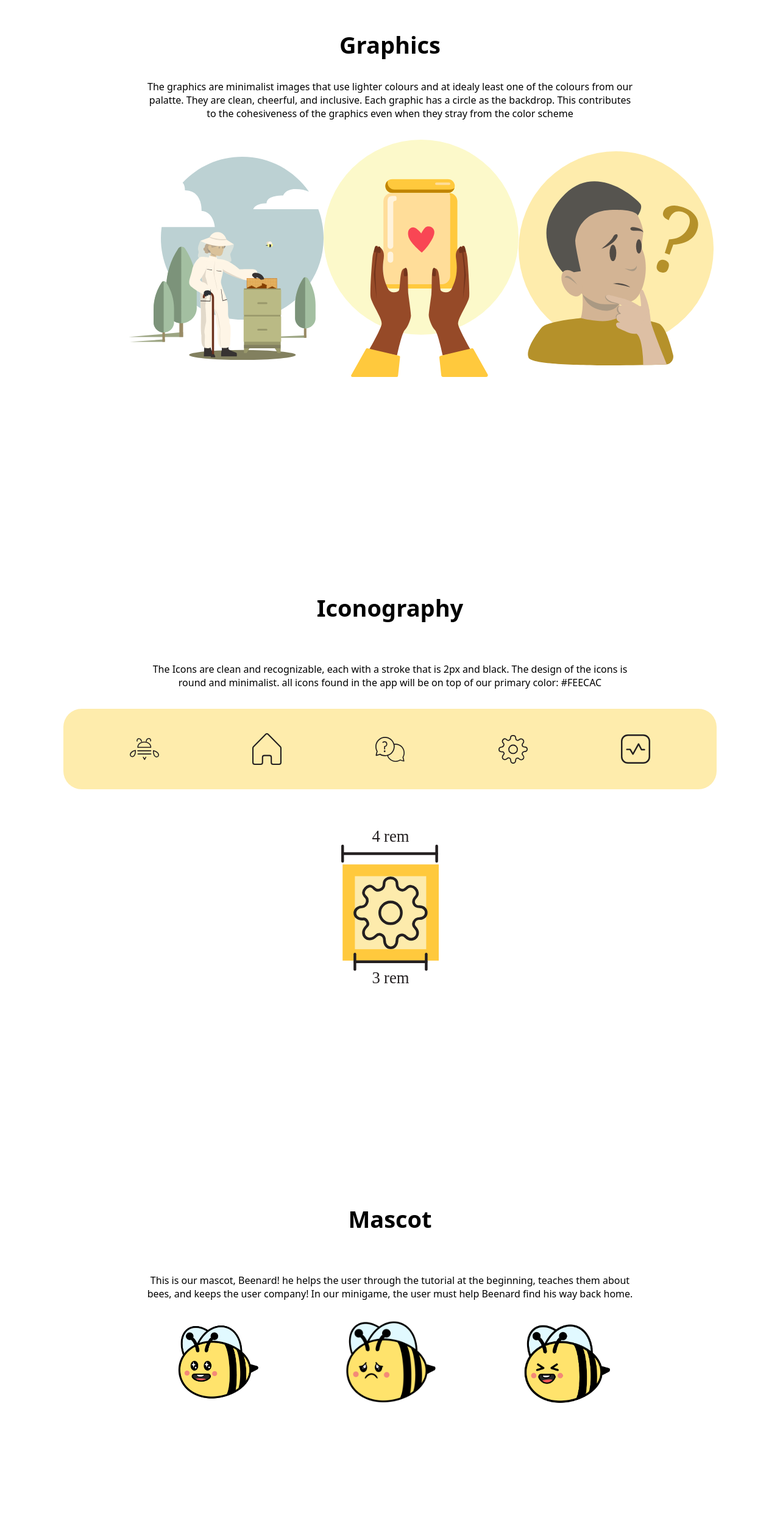
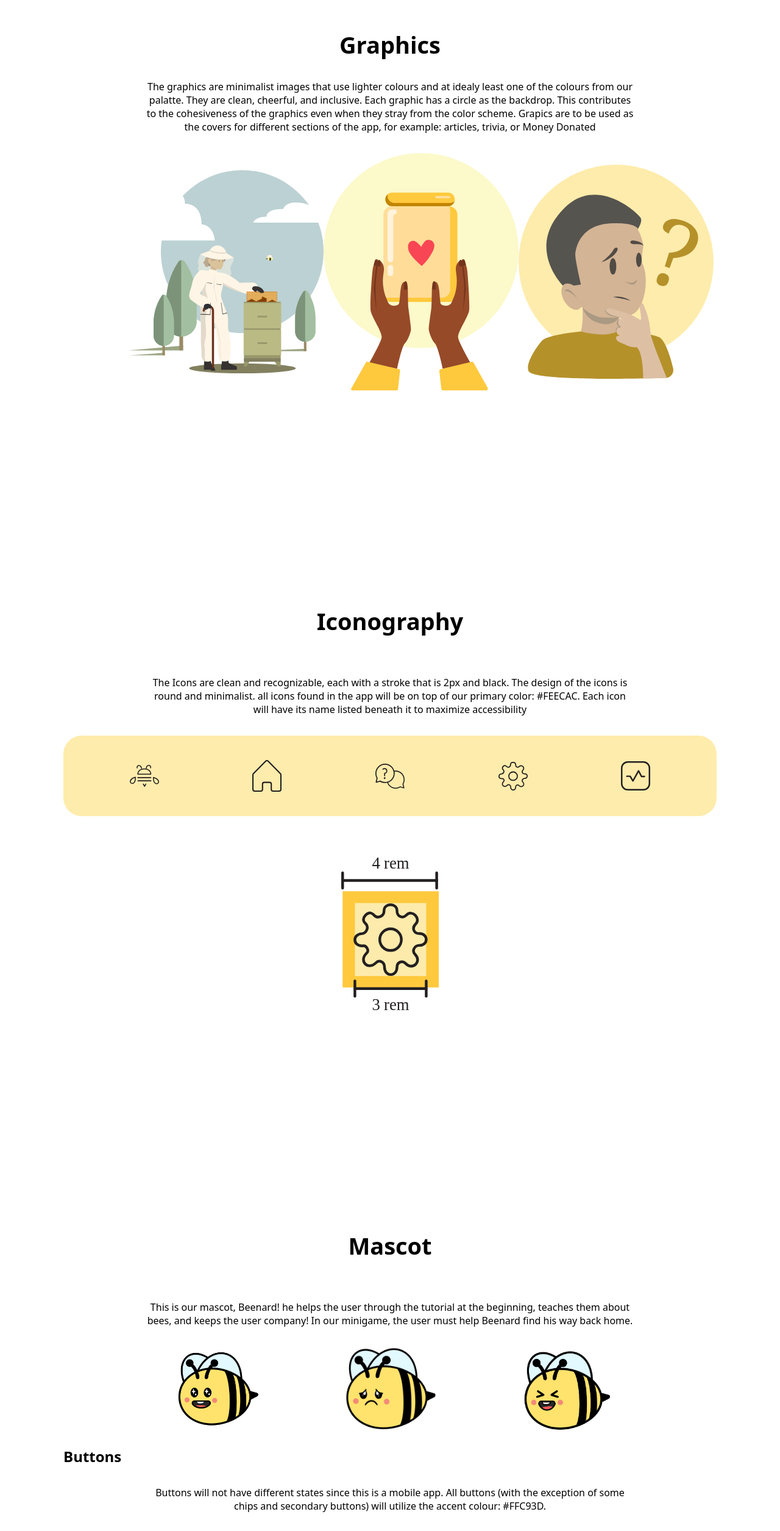
Before and after one commit to kellyzyhuang/HiveFive-Styleguide, a Next.js app: page /Graphics in a window 1280 px wide. Shown: the part 180-2690 px from the top of the page at 61% size. Before the commit the page ends 2591 px from the top, so only its background shows below. Built offline with nearby package versions, Linux system fonts and the light colour scheme.

Commit message:
Buttons HTML

```diff
--- a/pages/Graphics.js
+++ b/pages/Graphics.js
@@ -15,7 +15,7 @@ export default function Graphics() {
       <main className={`${styles.main}`}>
         <div className={styles.graphics}>
           <h2>Graphics</h2>
-          <p className={styles.description}>The graphics are minimalist images that use lighter colours and at idealy least one of the colours from our palatte. They are clean, cheerful, and inclusive. Each graphic has a circle as the backdrop. This contributes to the cohesiveness of the graphics even when they stray from the color scheme</p>
+          <p className={styles.description}>The graphics are minimalist images that use lighter colours and at idealy least one of the colours from our palatte. They are clean, cheerful, and inclusive. Each graphic has a circle as the backdrop. This contributes to the cohesiveness of the graphics even when they stray from the color scheme. Grapics are to be used as the covers for different sections of the app, for example: articles, trivia, or Money Donated</p>
           <div className={styles.graphicImgs}>
             <img src="/images/Beekeeper.svg" className={styles.graphicExample}/>
             <img src="/images/donate.svg" className={styles.graphicExample}/>
@@ -24,7 +24,7 @@ export default function Graphics() {
         </div>
         <div className={styles.iconography}>
           <h2>Iconography</h2>
-          <p className={styles.description}>The Icons are clean and recognizable, each with a stroke that is 2px and black. The design of the icons is round and minimalist. all icons found in the app will be on top of our primary color: #FEECAC</p>
+          <p className={styles.description}>The Icons are clean and recognizable, each with a stroke that is 2px and black. The design of the icons is round and minimalist. all icons found in the app will be on top of our primary color: #FEECAC. Each icon will have its name listed beneath it to maximize accessibility</p>
           <div className={styles.iconImgs}>
             <img src="/images/hamburger.svg" className={styles.iconExample}/>
             <img src="/images/home.svg" className={styles.iconExample}/>
@@ -43,6 +43,17 @@ export default function Graphics() {
             <img src="/images/beenard-excited.png" className={styles.beenardExample}/>
           </div>
         </div>
+        <div className={styles.buttons}>
+          <h2>Buttons</h2>
+          <p className={styles.description}>Buttons will not have different states since this is a mobile app. All buttons (with the exception of some chips and secondary buttons)  will utilize the accent colour: #FFC93D.</p>
+          <div className={styles.buttonExamples}>
+            <button className={`${styles.button} ${styles.start}`}>Start Buzzin'</button>
+            <button className={`${styles.button} ${styles.rewards}`}>Rewards</button>
+            <button className={`${styles.button} ${styles.startLearning}`}>Start Learning</button>
+            <button className={`${styles.button} ${styles.chip}`}>Chip</button>
+            <button className={styles.mic}><img src="/images/mic.svg" className={styles.micImg}/></button>
+          </div>
+        </div>
       </main>
     </>
   )
```
